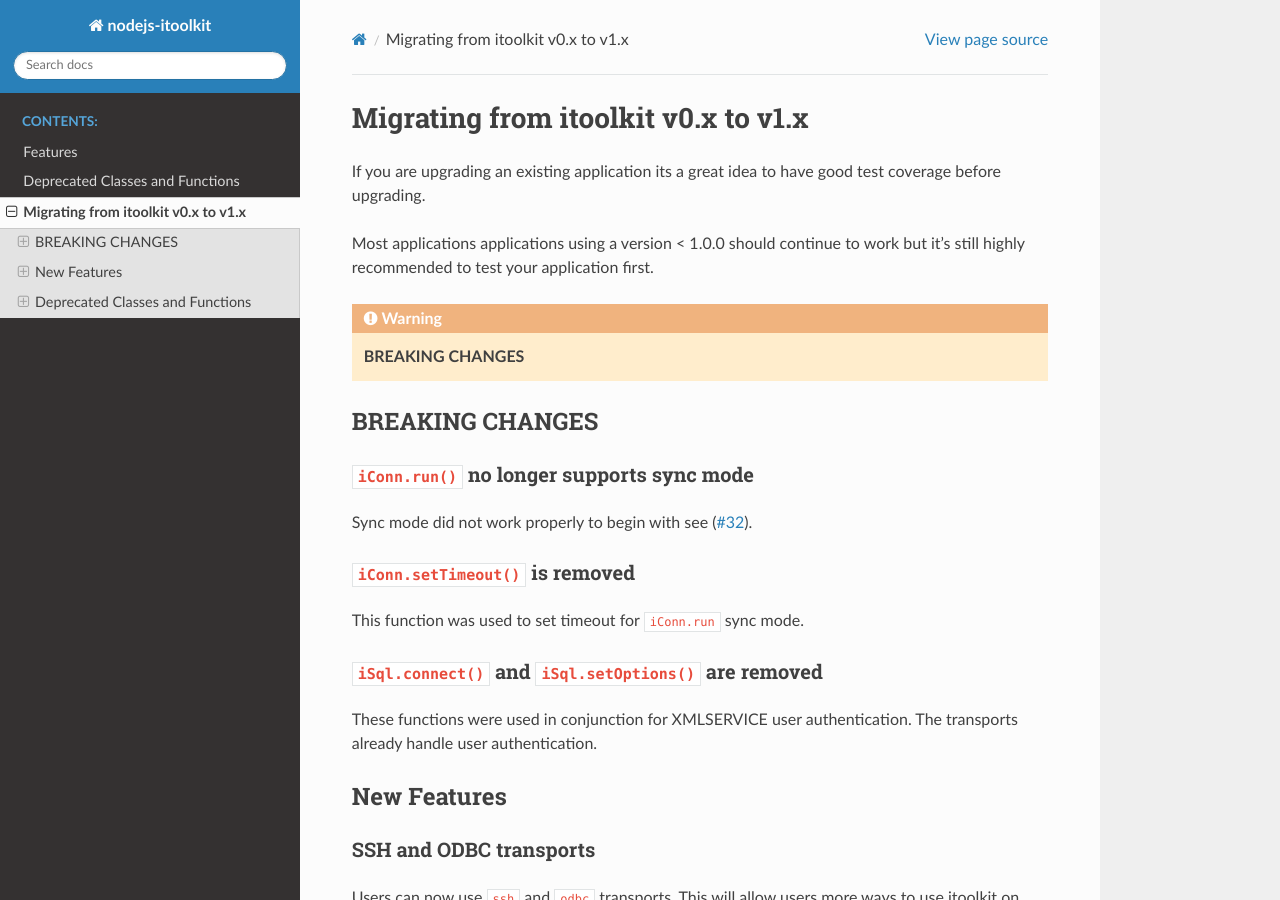
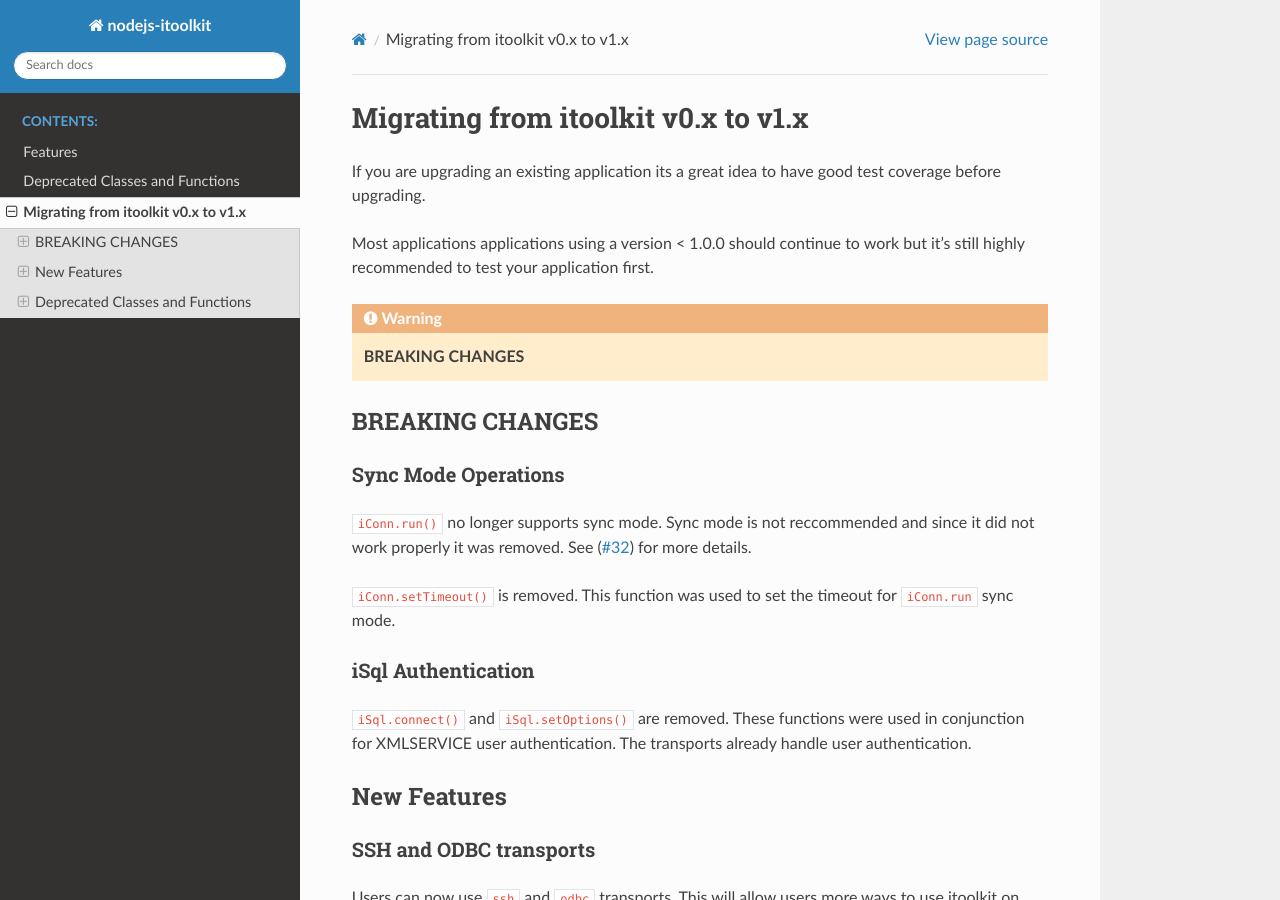
Before and after one commit to IBM/nodejs-itoolkit, a Sphinx documentation site: the page built from docs/migratation-guide-v1.0.rst, in a window 1280 px wide and 900 px high. Built offline with Sphinx 7.4.7 and the Read the Docs theme 2.0.0, drawn with Linux system fonts in a browser that asks for light colours; some of the changed text lies outside the part shown.

Commit message:
fixup! fixup! fixup! fixup! fixup! fixup! docs: Add migration guide to sphinx docs

```diff
--- a/docs/index.rst
+++ b/docs/index.rst
@@ -52,7 +52,8 @@ Installation
 
    $ npm install itoolkit
 
-**NOTE:** If you are upgrading from ``0.1.x`` be sure to read the :doc:`migration guide </migratation-guide-v1.0>`.
+.. NOTE::
+   If you are upgrading from ``0.1.x`` be sure to read the :doc:`migration guide </migratation-guide-v1.0>`.
 
 .. toctree::
    :maxdepth: 1
--- a/docs/migratation-guide-v1.0.rst
+++ b/docs/migratation-guide-v1.0.rst
@@ -14,21 +14,20 @@ first.
 BREAKING CHANGES
 ================
 
-``iConn.run()`` no longer supports sync mode
---------------------------------------------
+Sync Mode Operations
+---------------------
 
-Sync mode did not work properly to begin with see
-(`#32 <https://github.com/IBM/nodejs-itoolkit/issues/32>`__).
+``iConn.run()`` no longer supports sync mode. Sync mode is not reccommended and since it did not work properly it was removed.
+See (`#32 <https://github.com/IBM/nodejs-itoolkit/issues/32>`__) for more details.
 
-``iConn.setTimeout()`` is removed
-----------------------------------
+``iConn.setTimeout()`` is removed. This function was used to set the timeout for ``iConn.run``
+sync mode.
 
-This function was used to set timeout for ``iConn.run`` sync mode.
+iSql Authentication
+-------------------
 
-``iSql.connect()`` and ``iSql.setOptions()`` are removed
---------------------------------------------------------
-
-These functions were used in conjunction for XMLSERVICE user
+``iSql.connect()`` and ``iSql.setOptions()`` are removed. These functions were used in conjunction
+for XMLSERVICE user
 authentication. The transports already handle user authentication.
 
 New Features
```
Also changed, not shown: other parts of docs/migratation-guide-v1.0.rst (+0 -2 lines).
